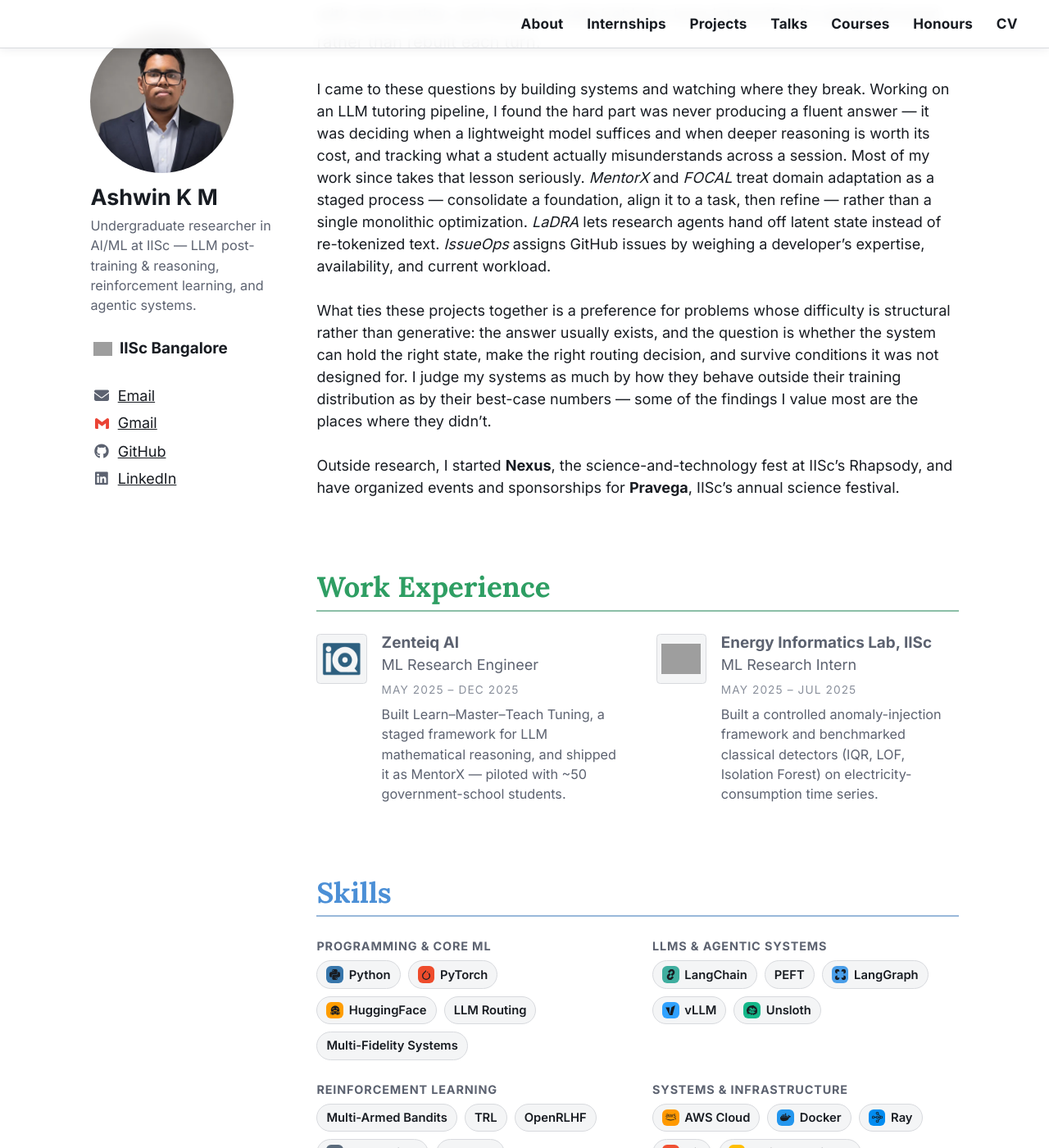
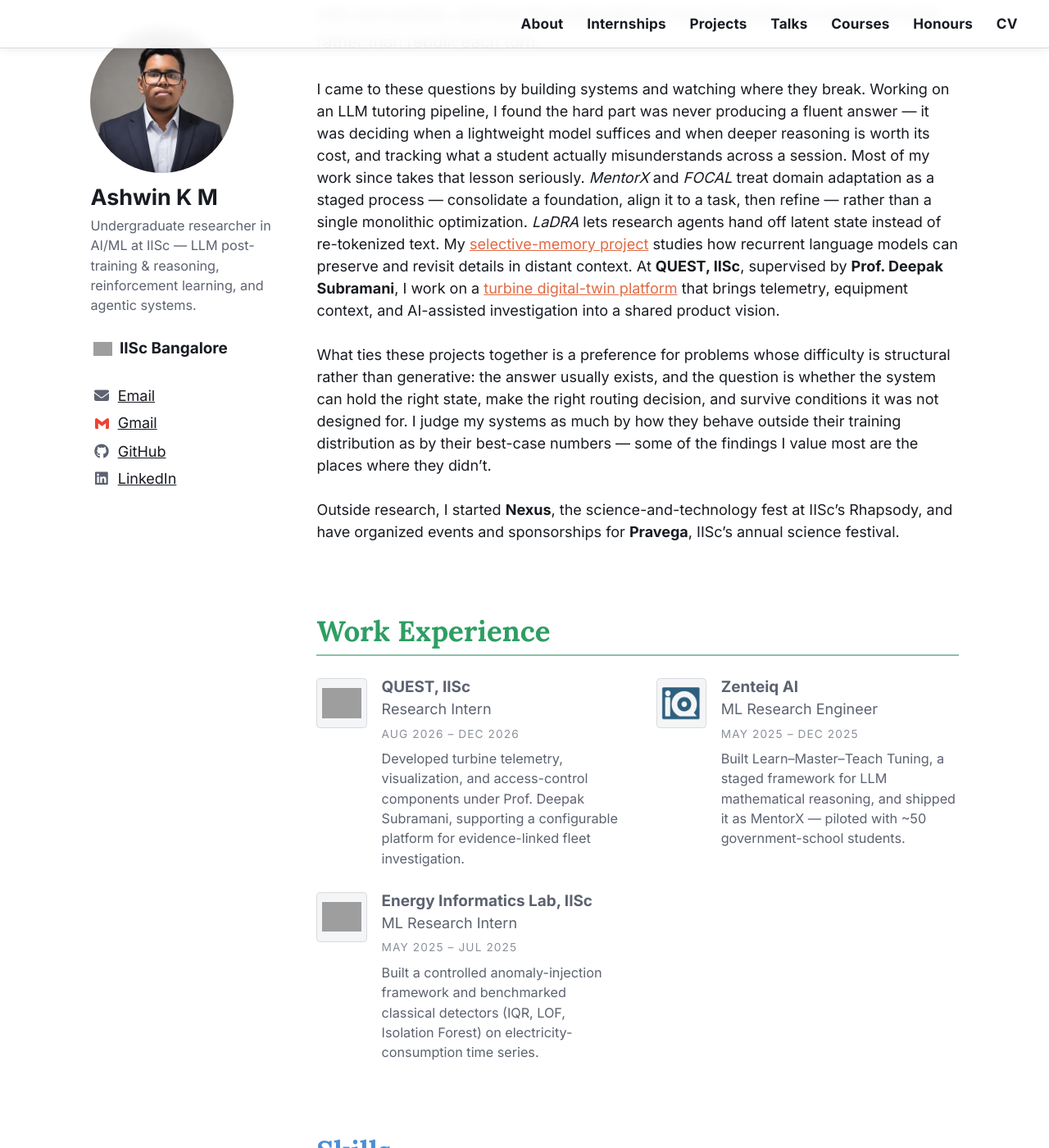
Before and after one commit to AshwinKM103/ashwinkm103.github.io, a Jekyll site: the page built from _pages/about.md, in a window 1280 px wide and 1400 px high, scrolled down 343 px. Shown: the whole window at 82% size. Built offline with Jekyll 4.4.1, drawn with Linux system fonts in a browser that asks for light colours; some of the changed text lies outside the part shown; grey boxes are pictures that could not be loaded.

Commit message:
Add selective memory research and QUEST turbine platform experience

```diff
--- a/_data/experience.yml
+++ b/_data/experience.yml
@@ -1,6 +1,14 @@
 # Work experience shown on the About page (rendered by _includes/work-experience.html).
 # Leave `end` blank for a current role (renders a green "Present"). `logo` optional
 # (path under /images/…); falls back to a monogram tile.
+- company: "QUEST, IISc"
+  role: "Research Intern"
+  start: "Aug 2026"
+  end: "Dec 2026"
+  monogram: "Q"
+  logo: "/images/logos/iisc.svg"
+  description: "Developed turbine telemetry, visualization, and access-control components under Prof. Deepak Subramani, supporting a configurable platform for evidence-linked fleet investigation."
+
 - company: "Zenteiq AI"
   role: "ML Research Engineer"
   start: "May 2025"
--- a/_pages/about.md
+++ b/_pages/about.md
@@ -18,8 +18,11 @@
 a student actually misunderstands across a session. Most of my work since takes that lesson
 seriously. *MentorX* and *FOCAL* treat domain adaptation as a staged process — consolidate a
 foundation, align it to a task, then refine — rather than a single monolithic optimization.
-*LaDRA* lets research agents hand off latent state instead of re-tokenized text. *IssueOps*
-assigns GitHub issues by weighing a developer's expertise, availability, and current workload.
+*LaDRA* lets research agents hand off latent state instead of re-tokenized text. My
+[selective-memory project](/portfolio/#selective-memory) studies how recurrent language models
+can preserve and revisit details in distant context. At **QUEST, IISc**, supervised by
+**Prof. Deepak Subramani**, I work on a [turbine digital-twin platform](/internships/#turbine-digital-twin)
+that brings telemetry, equipment context, and AI-assisted investigation into a shared product vision.
 
 What ties these projects together is a preference for problems whose difficulty is structural
 rather than generative: the answer usually exists, and the question is whether the system can
@@ -71,5 +74,13 @@
 reinforcement learning as the machinery for decisions whose consequences unfold over long
 horizons, from offline RL as sequence modelling to learning-by-teaching rewards.
 
+My selective-memory project makes this question concrete in a frozen Mamba2 backbone:
+separate recent-context processing from selective reads of encoded tokens in distant chunks,
+then measure whether the added memory improves language modelling. The motivation extends to
+scientific reasoning, where earlier hypotheses and their evidence must remain accessible as an
+investigation develops. At QUEST, the related engineering challenge is to keep measurements,
+equipment identity, data quality, and access permissions attached to the evidence an AI copilot
+uses to explain turbine behavior.
+
 In the long run, I want the reliability of agentic systems to be something we can design for and
 reason about, not something we discover after deployment.
```
Also changed, not shown: _portfolio/selective-memory.md (added, +24 -0 lines), _portfolio/turbine-digital-twin.md (added, +33 -0 lines), 1 other file.
